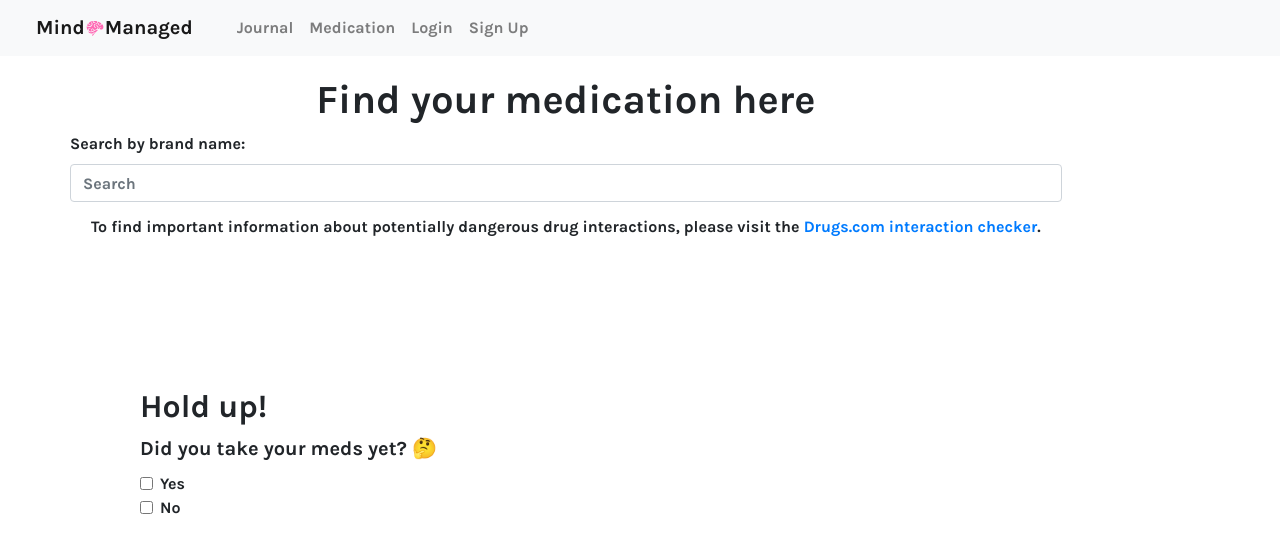
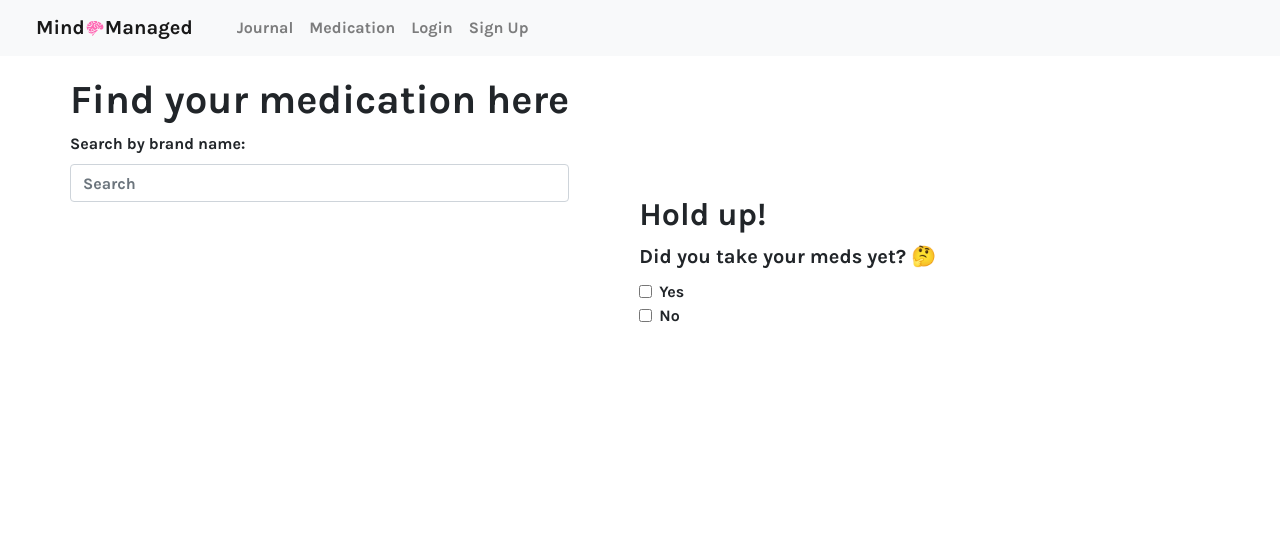
Before and after one commit to damiandeleon/mindManaged, a React (Create React App) app in the folder client/: page /Medication in a window 1280 px wide. Shown: the top 552 px of the page. Built offline with nearby package versions, Linux system fonts and the light colour scheme; no server answers.

Commit message:
fixed formatting issue with drug interaction alert

```diff
--- /dev/null
+++ b/client/src/components/Container/Container.js
@@ -0,0 +1,7 @@
+import React from "react";
+
+function Container(props) {
+    return <div className="container" style={props.style}>{props.children}</div>;
+}
+
+export default Container;
--- a/client/src/components/RxResults/RxResults.js
+++ b/client/src/components/RxResults/RxResults.js
@@ -1,4 +1,5 @@
 import React from "react";
+import Container from "../Container/Container"
 import { Card, Alert } from 'react-bootstrap';
 import "./RxResults.css";
 
@@ -7,6 +8,7 @@ function RxResults(props) {
 
     return (
         <>
+
             {
                 prescriptions.map((item, idx) => {
                     console.log("prescription item\n\n\n", item)
@@ -24,14 +26,18 @@ function RxResults(props) {
                                     {dosage}MG
                                 </Card.Text>
                             </Card.Body>
+                            <Alert>
+                                To find important information about potentially dangerous drug interactions, please visit the {' '}
+                                <Alert.Link href="https://www.drugs.com/drug_interactions.html" target="_blank" rel="noopener noreferrer">Drugs.com interaction checker</Alert.Link>.
+        </Alert>
                         </Card>
                     )
                 })
             }
-            <Alert>
-                To find important information about potentially dangerous drug interactions, please visit the {' '}
-                <Alert.Link href="https://www.drugs.com/drug_interactions.html" target="_blank" rel="noopener noreferrer">Drugs.com interaction checker</Alert.Link>.
-        </Alert>
+            {/* <Alert>
+                    To find important information about potentially dangerous drug interactions, please visit the {' '}
+                    <Alert.Link href="https://www.drugs.com/drug_interactions.html" target="_blank" rel="noopener noreferrer">Drugs.com interaction checker</Alert.Link>.
+        </Alert> */}
         </>
     )
 }
--- a/client/src/pages/Medication.js
+++ b/client/src/pages/Medication.js
@@ -1,6 +1,7 @@
 import React, { Component } from "react";
 import SearchForm from "../components/SearchForm/SearchForm";
 import RxResults from "../components/RxResults/RxResults";
+import Container from "../components/Container/Container";
 import { Form } from 'react-bootstrap';
 import "./Medication.css";
 import API from "../utils/API";
@@ -63,7 +64,8 @@ class Search extends Component {
     render() {
         return (
             <div>
-                <div className="container">
+                {/* <div className="container"> */}
+                <Container>
                     <div className="row">
                         <div id="col-1" className="column">
                             <h1 className="text-center">Find your medication here</h1>
@@ -86,7 +88,7 @@ class Search extends Component {
                             </Form.Group>
                         </div>
                     </div>
-                </div>
+                </Container>
             </div>
         );
     }
```
